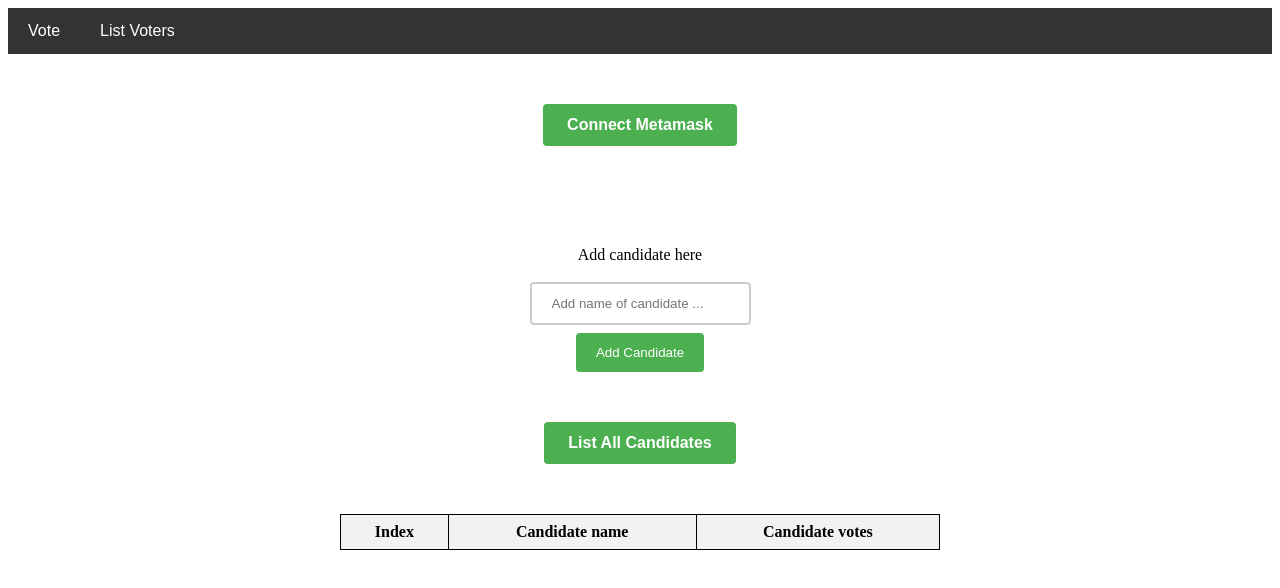
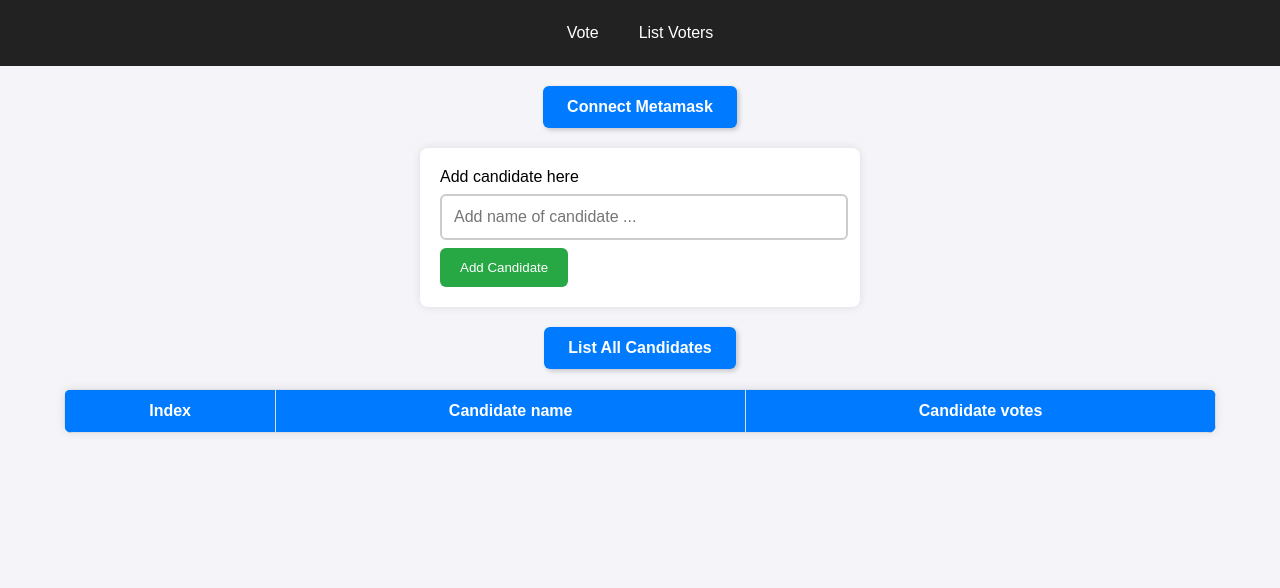
Before and after one commit to Ketan-Goswami/Voting_BlockChain, a website: page ListVoters.html in a window 1280 px wide. Drawn offline with Linux system fonts and the light colour scheme.

Commit message:
Voters list styling

```diff
--- a/ListVoters.html
+++ b/ListVoters.html
@@ -7,68 +7,52 @@
 	<title>Centered Form</title>
 	<style>
 
+		body {
+            font-family: Arial, sans-serif;
+            background-color: #f4f4f9;
+            margin: 0;
+            padding: 0;
+        }
+
+        .navbar {
+            overflow: hidden;
+            background-color: #222;
+            padding: 10px 0;
+            display: flex;
+            justify-content: center;
+            align-items: center;
+        }
+
+        .navbar a {
+            color: white;
+            text-align: center;
+            padding: 14px 20px;
+            text-decoration: none;
+            transition: 0.3s;
+        }
+
+        .navbar a:hover {
+            background-color: #575757;
+            border-radius: 4px;
+        }
+
         button {
-			background-color: #4CAF50;
+            background-color: #007bff;
             color: white;
             padding: 12px 24px;
             border: none;
-			border-radius: 4px;
+            border-radius: 6px;
             cursor: pointer;
             font-size: 16px;
             font-weight: bold;
             display: block;
-			margin: 50px auto 0;
+            margin: 20px auto;
+            transition: 0.3s;
+            box-shadow: 2px 2px 5px rgba(0, 0, 0, 0.2);
         }
 
         button:hover {
-			background-color: #3e8e41;
-		}
-
-		/* Paragraph styles */
-		p {
-			text-align: center;
-			font-size: 20px;
-			margin-top: 50px;
-		}
-
-
-		form {
-			display: flex;
-			flex-direction: column;
-			align-items: center;
-			justify-content: center;
-			margin-top: 50px;
-		}
-
-		input[type=text], select {
-			width: 100%;
-			padding: 12px 20px;
-			margin: 8px 0;
-			box-sizing: border-box;
-			border: 2px solid #ccc;
-			border-radius: 4px;
-		}
-
-        input[type=number], select {
-			width: 100%;
-			padding: 12px 20px;
-			margin: 8px 0;
-			box-sizing: border-box;
-			border: 2px solid #ccc;
-			border-radius: 4px;
-		}
-
-		input[type=submit] {
-			background-color: #4CAF50;
-			color: white;
-			padding: 12px 20px;
-			border: none;
-			border-radius: 4px;
-			cursor: pointer;
-		}
-
-		input[type=submit]:hover {
-			background-color: #45a049;
+            background-color: #0056b3;
         }
 
         .container {
@@ -76,56 +60,71 @@ button {
             flex-direction: column;
             align-items: center;
             justify-content: center;
-			margin-top: 50px;
+            margin-top: 30px;
+            background: white;
+            padding: 20px;
+            border-radius: 8px;
+            box-shadow: 0 0 10px rgba(0, 0, 0, 0.1);
+            max-width: 400px;
+            margin: auto;
         }
 
-		span {
-			display: block;
-			margin-bottom: 10px;
+        form {
+            width: 100%;
         }
 
-/* Style the navigation bar */
-		.navbar {
-			overflow: hidden;
-			background-color: #333;
-			font-family: Arial;
+        input[type=text], input[type=number] {
+            width: calc(100% - 20px);
+            padding: 12px;
+            margin: 8px 0;
+            border: 2px solid #ccc;
+            border-radius: 6px;
+            font-size: 16px;
         }
 
-		/* Style the links inside the navigation bar */
-		.navbar a {
-			float: left;
-			display: block;
+        input[type=submit] {
+            background-color: #28a745;
             color: white;
-			text-align: center;
-			padding: 14px 20px;
-			text-decoration: none;
+            padding: 12px 20px;
+            border: none;
+            border-radius: 6px;
+            cursor: pointer;
+            transition: 0.3s;
         }
 
-		/* Change the color of links on hover */
-		.navbar a:hover {
-			background-color: #ddd;
-			color: black;
+        input[type=submit]:hover {
+            background-color: #218838;
         }
 
         #myTable {
             border-collapse: collapse;
-        width: 100%;
-        max-width: 600px;
-        margin: 0 auto;
+            width: 90%;
+            margin: 20px auto;
+            background: white;
+            border-radius: 8px;
+            overflow: hidden;
+            box-shadow: 0 0 10px rgba(0, 0, 0, 0.1);
         }
 
-        #myTable th,
-        #myTable td {
-        border: 1px solid black;
-        padding: 8px;
+        #myTable th, #myTable td {
+            border: 1px solid #ddd;
+            padding: 12px;
             text-align: center;
         }
 
         #myTable th {
-        background-color: #f2f2f2;
+            background-color: #007bff;
+            color: white;
             font-weight: bold;
         }
 
+        #myTable tr:nth-child(even) {
+            background-color: #f2f2f2;
+        }
+
+        #myTable tr:hover {
+            background-color: #ddd;
+        }
 	</style>
 
 </head>
```
Lines whose indentation alone changed are shown as unchanged.
